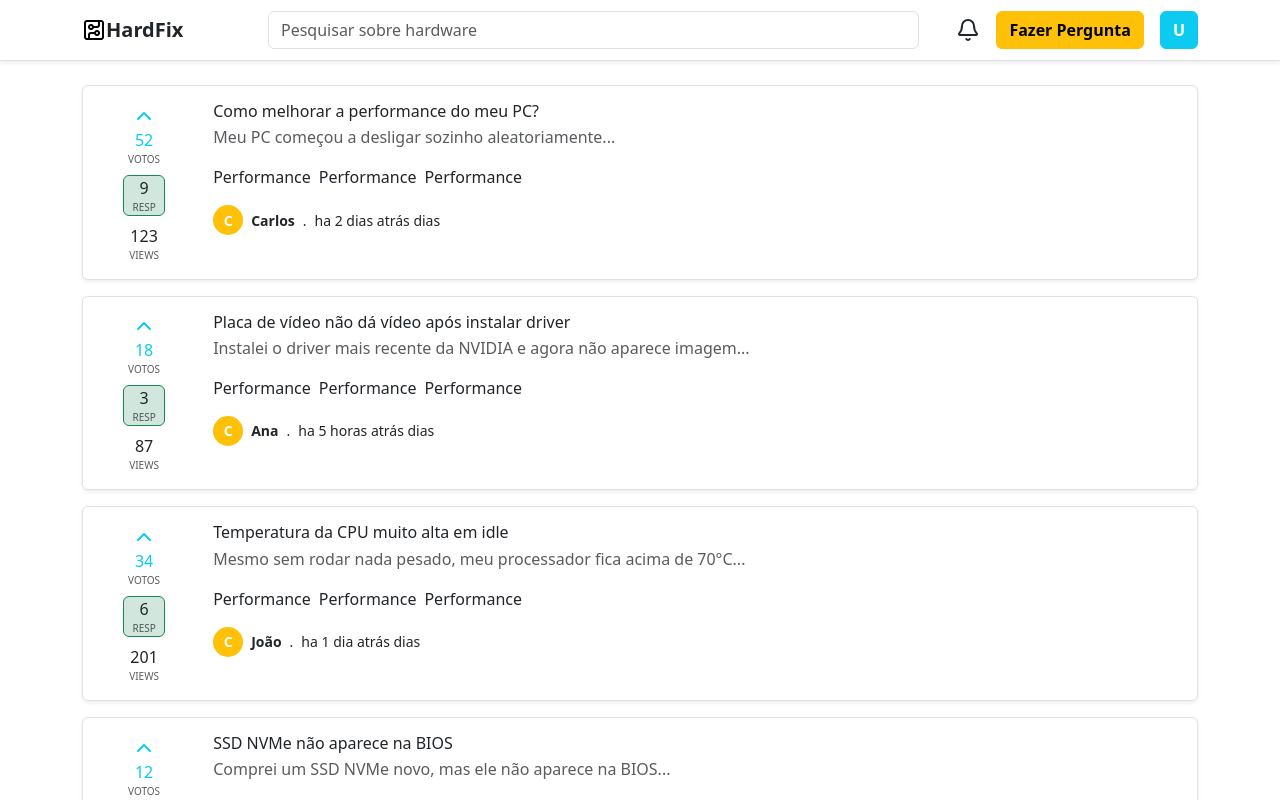
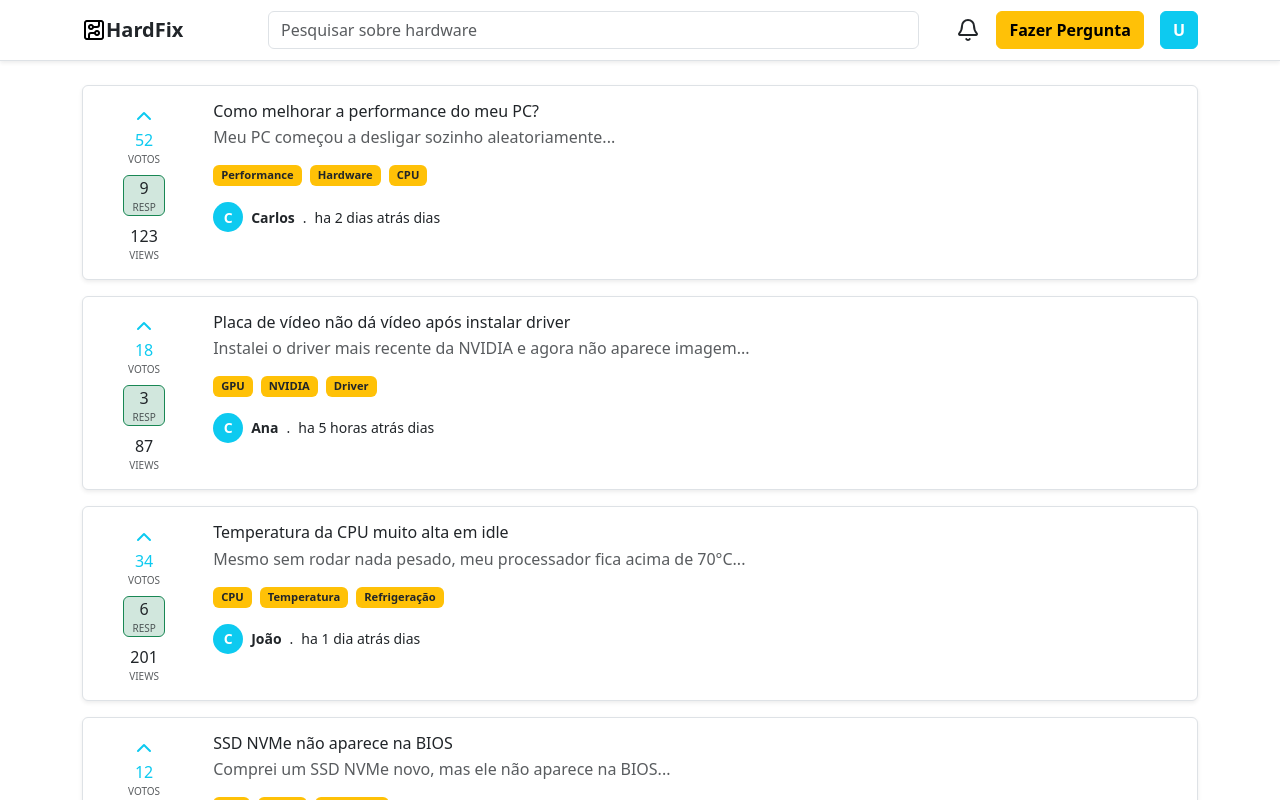
Before and after one commit to AurianN289/HardFix, a React (Create React App) app in the folder front/: page /home in a window 1280 px wide. Shown: the top 800 px of the page. Built offline with nearby package versions, Linux system fonts and the light colour scheme.

Commit message:
Cria o componente de tag
Cria o componente de tag no projeto

```diff
--- a/front/src/App.js
+++ b/front/src/App.js
@@ -6,7 +6,6 @@ import { BrowserRouter, Route, Routes } from 'react-router-dom';
 import Login from './pages/login';
 import RegisterUser from './pages/registerUser';
 import Home from './pages/home';
-import QuestionCard from './components/questionCard';
 
 import Teste from './pages/teste';
 
@@ -17,7 +16,7 @@ function App() {
         <Route path="/" element={<Login />} />
         <Route path="/registerUser" element={<RegisterUser />} />
         <Route path="/home" element={<Home />} />
-        <Route path="/questionCard" element={<QuestionCard />} />
+
 
         <Route path="/teste" element={<Teste />} />
       </Routes>
--- a/front/src/components/questionCard.js
+++ b/front/src/components/questionCard.js
@@ -1,5 +1,6 @@
 import 'bootstrap/dist/css/bootstrap.min.css';
 import '../styles/question-card.css'
+import TagBadge from './tagBadge';
 
 import { ChevronUp } from 'lucide-react';
 
@@ -17,13 +18,11 @@ function QuestionCard({id, votos, respostas, views, titulo, descricao, tags, aut
             <div className='d-flex flex-column col-11 ps-4 right'>
                 <h3 className='fs-6 mb-1'>{titulo}</h3>
                 <p className='mb-3 text-muted'>{descricao}</p>
-                <div className='d-flex gap-2 mb-3'>
-                    <p> Performance </p>
-                    <p> Performance </p>
-                    <p> Performance </p>
+                <div className='d-flex gap-2 mb-3 tags'>
+                    {tags.map((q) => (<TagBadge key={q.id} tag={q} />))}
                 </div>
-                <div className='d-flex align-items-center gap-2 author' >
-                    <span className='bg-warning rounded-circle text-white d-flex align-items-center justify-content-center fw-bold'>C</span>
+                <div className='d-flex align-items-center gap-2 author ' >
+                    <span className='bg-info rounded-circle text-white d-flex align-items-center justify-content-center fw-bold first-letter'>C</span>
                     <span className='fw-bold'>{autor}</span>
                     <span>.</span>
                     <time>ha {data} dias</time>
--- /dev/null
+++ b/front/src/components/tagBadge.js
@@ -0,0 +1,12 @@
+import 'bootstrap/dist/css/bootstrap.min.css';
+import '../styles/tagBadge.css'
+
+function TagBadge({tag}){
+    return(
+        <div className='bg-warning px-2 rounded d-flex align-items-center gap-1 tag fw-semibold'>
+            <p>{tag}</p>
+        </div>
+    );
+}
+
+export default TagBadge
--- a/front/src/styles/question-card.css
+++ b/front/src/styles/question-card.css
@@ -2,7 +2,7 @@
     margin: 0px;
 }
 
-.question-card .right .author span:first-child{
+.question-card .right .author .first-letter {
     height: 30px;
     width: 30px;
 }
@@ -14,3 +14,7 @@
 .question-card .left p {
     font-size: 10px;
 }
+
+.tags {
+    height: 13%;
+}
--- /dev/null
+++ b/front/src/styles/tagBadge.css
@@ -0,0 +1,3 @@
+.tag p{
+    font-size: 0.7rem;
+}
```
